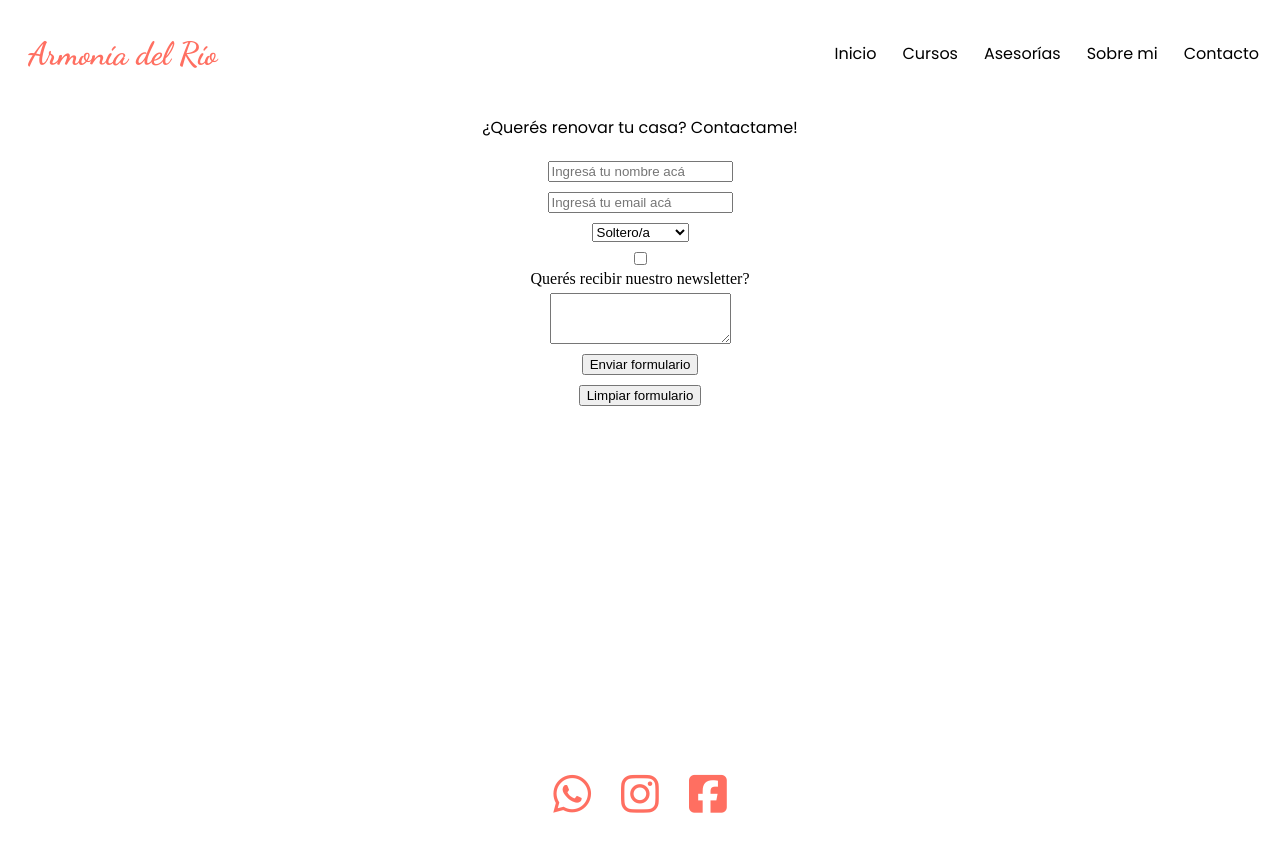
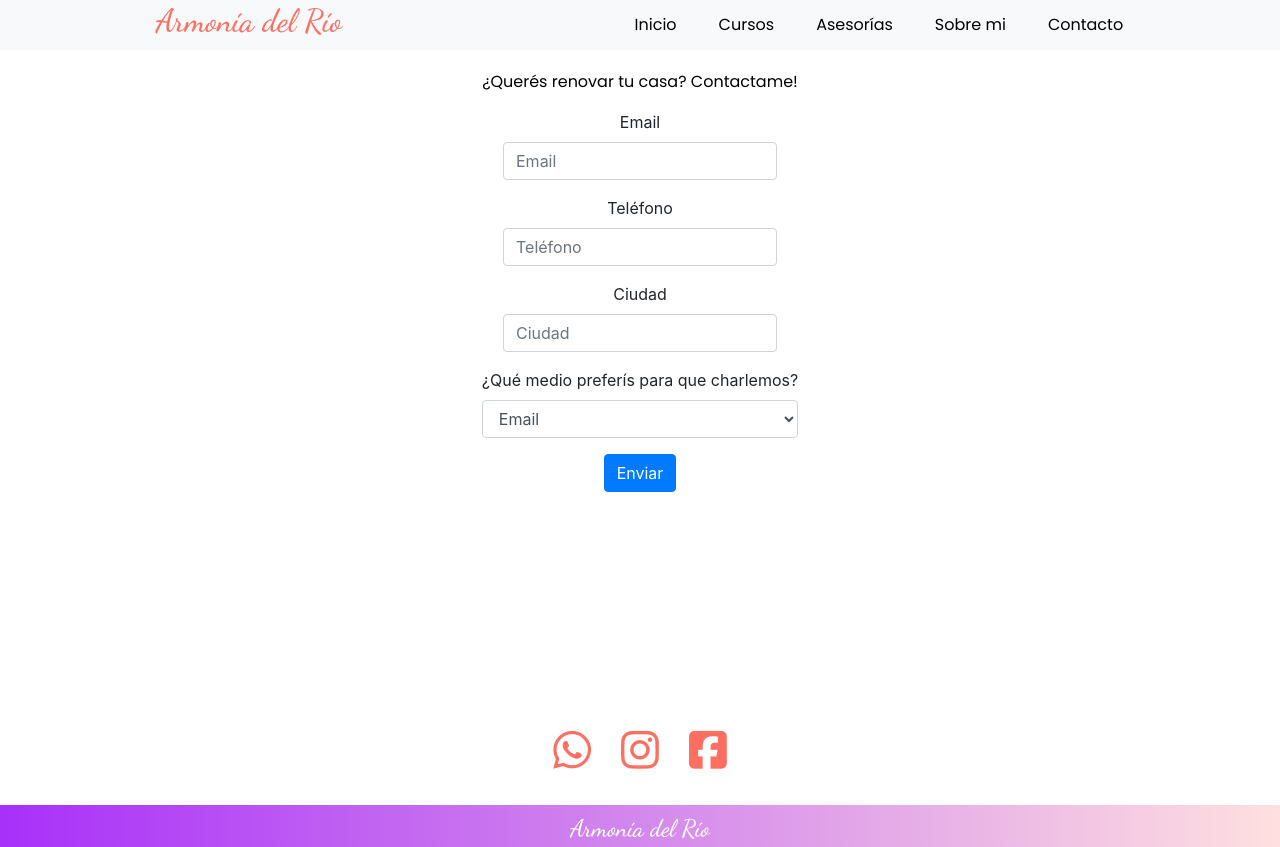
Before and after one commit to micuherrera/coderhouse-agregando-css, a plain HTML site: page contacto.html in a window 1280 px wide. Shown: the top 847 px of the page. Drawn offline with nearby package versions, Linux system fonts and the light colour scheme.

Commit message:
entrega desafío bootstrap

```diff
--- a/contacto.html
+++ b/contacto.html
@@ -7,7 +7,8 @@
 
     <title>Hablemos!</title>
 
-    <link rel="stylesheet" type="text/css" href="./css/style.css">
+    <link rel="stylesheet" href="https://stackpath.bootstrapcdn.com/bootstrap/4.5.2/css/bootstrap.min.css">
+     <link rel="stylesheet" type="text/css" href="./css/style.css">
     <link href="https://fonts.googleapis.com/css2?family=Dancing+Script:wght@500;700&display=swap" rel="stylesheet">
     <link href="https://fonts.googleapis.com/css2?family=Roboto:wght@300&display=swap" rel="stylesheet">
     <link href="https://fonts.googleapis.com/css2?family=Poppins:wght@200;400&display=swap" rel="stylesheet">
@@ -16,36 +17,60 @@
 </head>
 
 <body>
-    <nav>
-
+    <nav class="navbar navbar-expand-sm bg-light nav-list">
         <h1 class="title">Armonía del Río</h1>
-        <ul class="nav-list">
-            <li><a href="./index.html">Inicio</a></li>
-            <li><a href="./Cursos.html">Cursos</a></li>
-            <li><a href="./asesorías.html">Asesorías</a></li>
-            <li><a href="./Sobre-mi.html">Sobre mi</a></li>
-            <li><a href="./contacto.html">Contacto</a></li>
+        <ul class="navbar-nav">
+          <li class="nav-item">
+            <a class="nav-link" href="./index.html">Inicio</a>
+          </li>
+          <li class="nav-item">
+            <a class="nav-link" href="./Cursos.html">Cursos</a>
+          </li>
+          <li class="nav-item">
+            <a class="nav-link" href="./asesorías.html">Asesorías</a>
+          </li>
+          <li class="nav-item">
+            <a class="nav-link" href="./Sobre-mi.html">Sobre mi</a>
+          </li>
+          <li class="nav-item">
+            <a class="nav-link" href="./contacto.html">Contacto</a>
+          </li>
         </ul>
     </nav>
 
     <section>
-
         <p class="paragraph">¿Querés renovar tu casa? Contactame!</p>
 
-        <form action=# method="POST" enctype="application/x-www-form-urlencoded">
-            <input class="formItem" type="text" name="Nombre" placeholder="Ingresá tu nombre acá">
-            <input class="formItem" type="email" name="email" placeholder="Ingresá tu email acá">
-            <select class="formItem" name="estado civil">
-                <option>Soltero/a</option>
-                <option>Casado/a</option>
-                <option>Divorciado/a</option>
-            </select>
-            <input class="formItem" type="checkbox" name="acepta" value="Si"> Querés recibir nuestro newsletter?
-            <textarea class="formItem" name="mensaje" placeholder="Contanos que quisieras saber" cols="20" rows="3">
-            </textarea>
-            <input class="formItem" type="submit" value="Enviar formulario"/>
-            <input class="formItem" type="reset" value="Limpiar formulario"/>
-        </form>
+        <form>
+            <div class="form-row">
+              <div class="form-group col-md-12">
+                <label for="inputEmail4">Email</label>
+                <input type="email" class="form-control" id="inputEmail4" placeholder="Email">
+              </div>
+            </div>
+            <div class="form-group">
+              <label for="inputAddress">Teléfono</label>
+              <input type="text" class="form-control" id="inputAddress" placeholder="Teléfono">
+            </div>
+            <div class="form-row">
+              <div class="form-group col-md-12">
+                <label for="inputCity">Ciudad</label>
+                <input type="text" class="form-control" id="inputCity" placeholder="Ciudad">
+              </div>
+
+            </div>
+            <div class="form-row">
+                <div class="form-group col-md-12">
+                    <label for="inputState">¿Qué medio preferís para que charlemos?</label>
+                    <select id="inputState" class="form-control">
+                      <option selected>Email</option>
+                      <option>Whatsapp</option>
+                    </select>
+                  </div>
+            </div>
+
+            <button type="submit" class="btn btn-primary">Enviar</button>
+          </form>
 
     </section>
 
@@ -66,5 +91,6 @@
         <h4>Buenos Aires, Argentina</h4>
     </footer>
     <script src="https://kit.fontawesome.com/2474a945c9.js" crossorigin="anonymous"></script>
+    <script src="https://stackpath.bootstrapcdn.com/bootstrap/4.5.2/js/bootstrap.min.js"> </script>
 </body>
 </html>
--- a/css/style.css
+++ b/css/style.css
@@ -33,6 +33,7 @@ nav {
     list-style-type:none;
     font-family: 'Poppins', sans-serif;
     padding: 0%;
+    margin-bottom: 20px;
 
 }
 
```
Also changed, not shown: Cursos.html (+19 -7 lines), Sobre-mi.html (+19 -8 lines), asesorías.html (+19 -8 lines), index.html (+19 -7 lines).
